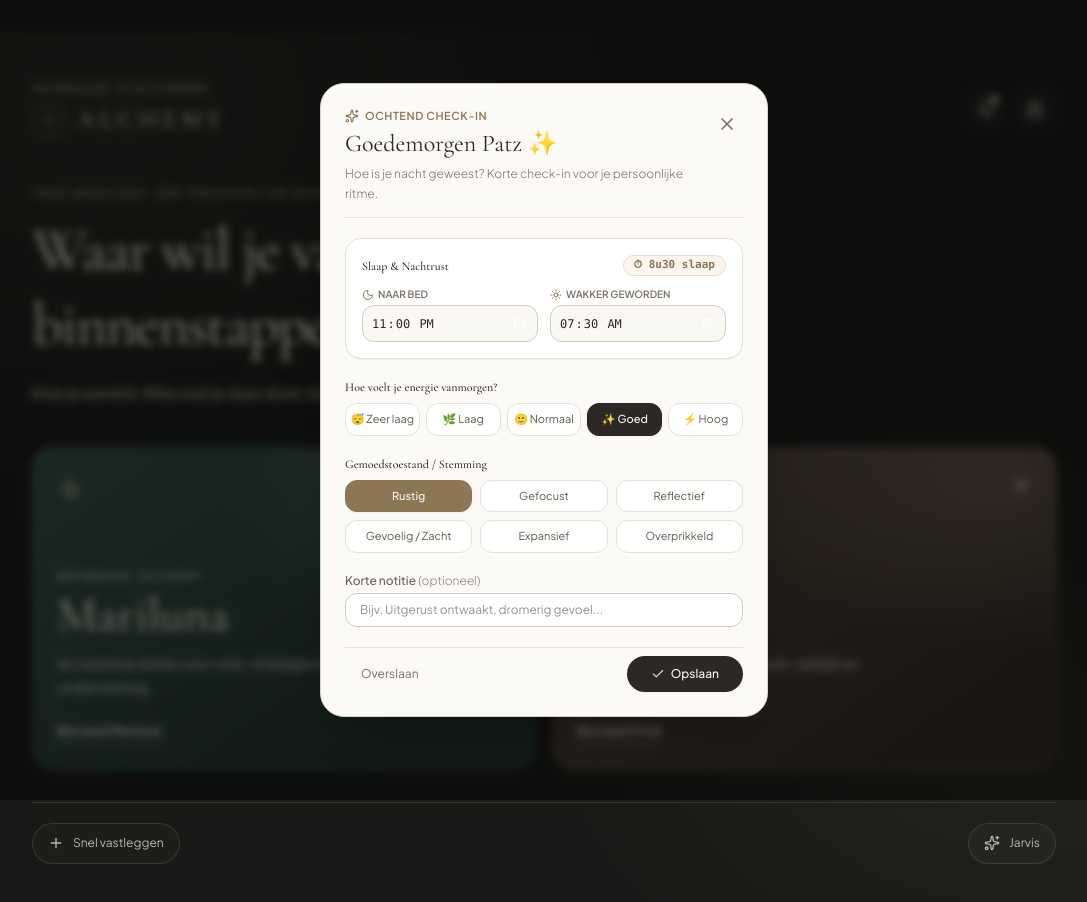
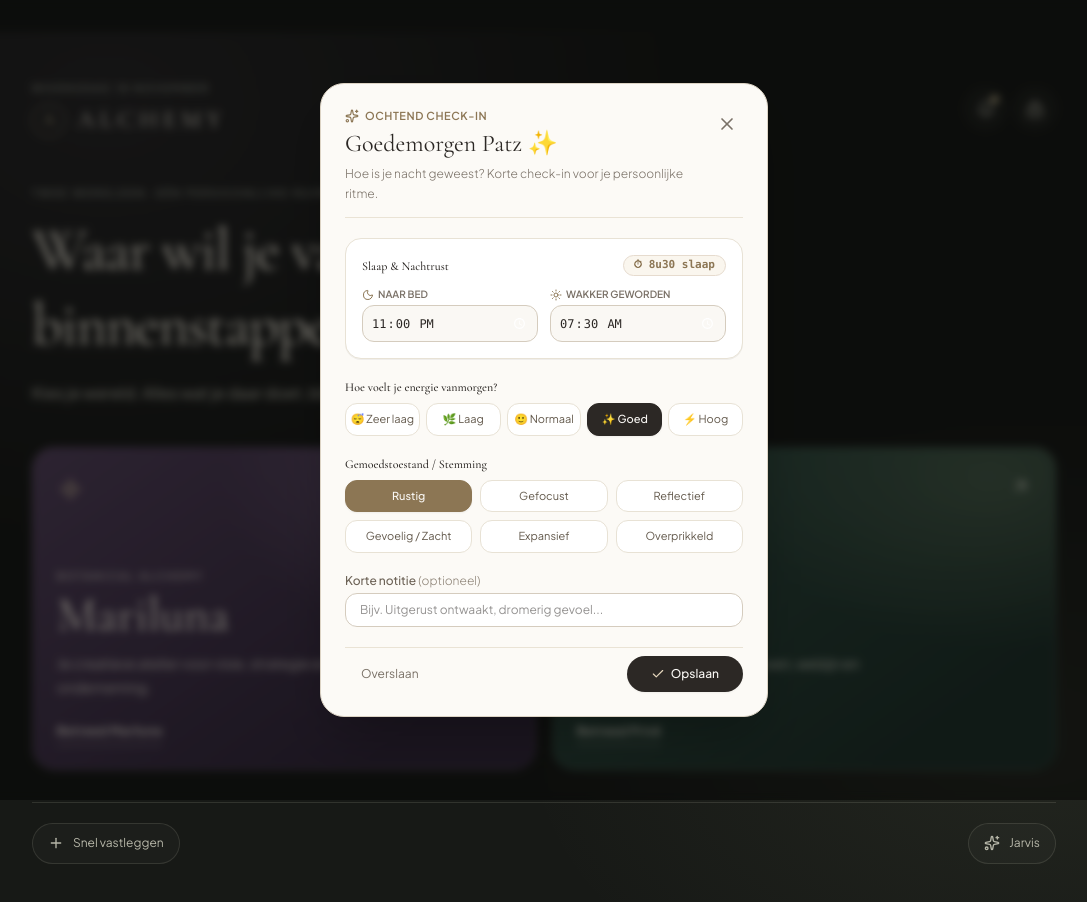
Before and after one commit to PatzFer/Alchemy-2.0, a React (Vite) app: page / in a window 1280 px wide. Shown: the top 902 px of the page, without its empty margins (96-1183 px from the left). Built offline with nearby package versions, Linux system fonts and the light colour scheme.

Commit message:
Apply distinct plum Mariluna and botanical green Private palettes

```diff
--- a/src/index.css
+++ b/src/index.css
@@ -23,10 +23,10 @@
     --status-danger: #D58B82;
     --status-info: #91AFC0;
 
-    --domain-mariluna: #263D35;
-    --domain-mariluna-moss: #A9B88A;
-    --domain-private: #39312B;
-    --domain-private-copper: #B49A7A;
+    --domain-mariluna: #392B40;
+    --domain-mariluna-moss: #C5A9CC;
+    --domain-private: #263D35;
+    --domain-private-copper: #A9B88A;
   }
 
   html, body, #root {
@@ -58,8 +58,8 @@
 .alchemy-home {
   color: var(--text-primary);
   background:
-    radial-gradient(ellipse at 14% 8%, rgba(169, 184, 138, 0.09), transparent 36rem),
-    radial-gradient(ellipse at 90% 80%, rgba(180, 154, 122, 0.08), transparent 32rem),
+    radial-gradient(ellipse at 14% 8%, rgba(197, 169, 204, 0.09), transparent 36rem),
+    radial-gradient(ellipse at 90% 80%, rgba(169, 184, 138, 0.08), transparent 32rem),
     var(--app-bg);
 }
 
@@ -135,13 +135,13 @@
 }
 .alchemy-domain-card--mariluna {
   background:
-    radial-gradient(ellipse at 88% 10%, rgba(169, 184, 138, 0.2), transparent 16rem),
-    linear-gradient(145deg, #304b40, #1e3029 82%);
+    radial-gradient(ellipse at 88% 10%, rgba(197, 169, 204, 0.22), transparent 16rem),
+    linear-gradient(145deg, #51405A, #302638 82%);
 }
 .alchemy-domain-card--private {
   background:
-    radial-gradient(ellipse at 88% 10%, rgba(180, 154, 122, 0.22), transparent 16rem),
-    linear-gradient(145deg, #514439, #302923 82%);
+    radial-gradient(ellipse at 88% 10%, rgba(169, 184, 138, 0.22), transparent 16rem),
+    linear-gradient(145deg, #304B40, #1E3029 82%);
 }
 .alchemy-domain-symbol {
   color: #D6C69B;
```
